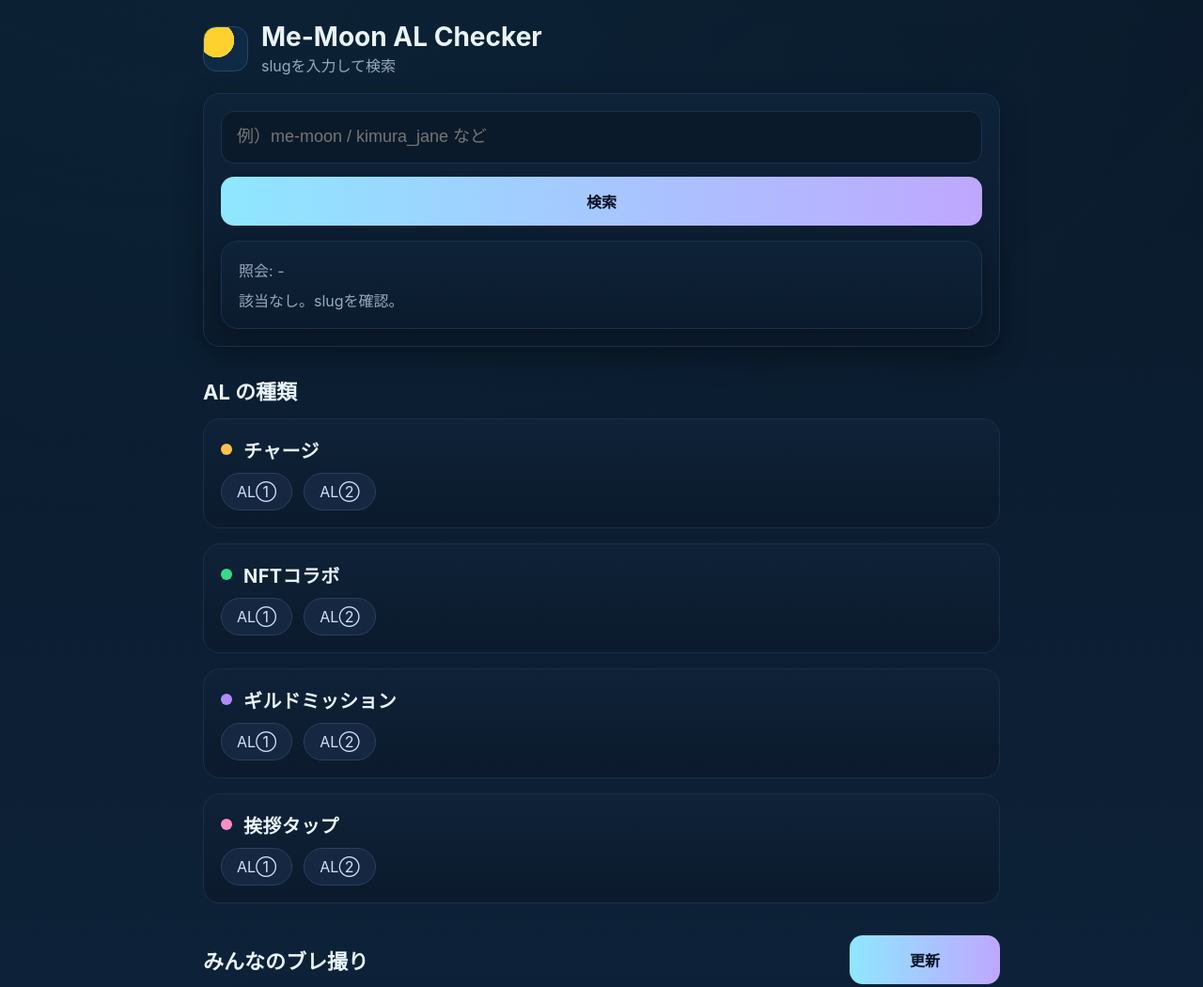
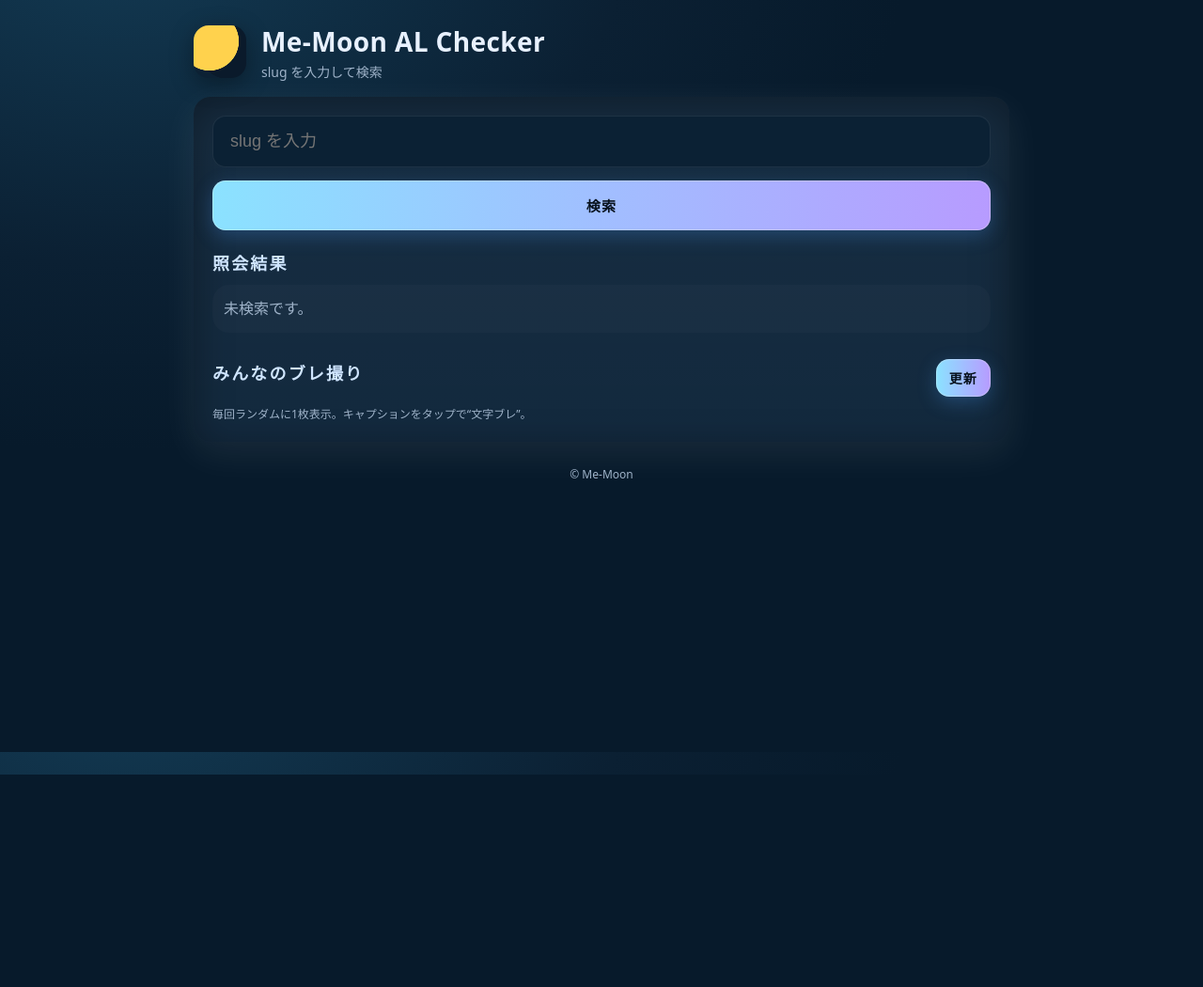
Before and after one commit to kimura-jane/Me-Moon-AL, a plain HTML site: page index.html in a window 1280 px wide. Shown: the top 1050 px of the page at 94% size. After the commit the page ends 824 px from the top, so only its background shows below. Drawn offline with Linux system fonts and the light colour scheme; no server answers.

Commit message:
Update index.html

```diff
--- a/index.html
+++ b/index.html
@@ -1,100 +1,135 @@
 <!doctype html>
 <html lang="ja">
 <head>
-  <meta charset="utf-8">
-  <meta name="viewport" content="width=device-width,initial-scale=1,viewport-fit=cover">
+  <meta charset="utf-8" />
+  <meta name="viewport" content="width=device-width,initial-scale=1,viewport-fit=cover" />
   <title>Me-Moon AL Checker</title>
   <style>
     :root{
-      --bg1:#0a1a2b; --bg2:#0f2641; --panel:#0e2238; --panel2:#0b1b2d;
-      --text:#eaf4ff; --muted:#98a9c0; --chip:#1b2f4a; --chipStroke:#2a405f;
-      --grad1:#8ee7ff; --grad2:#bfa7ff; --ok:#ffc24b; --nft:#33de8b; --guild:#b389ff; --hello:#ff8ec4;
+      --bg:#071a2b;--panel:#0e253a;--card:#122a41;--ink:#e8f1ff;
+      --muted:#9fb3c9;--radius:18px;--radius-sm:14px;--chip:#1a3550;
+      --gradA:#8be2ff;--gradB:#b79bff;--ring:rgba(255,255,255,.08);
     }
     *{box-sizing:border-box}
-    html,body{margin:0;background:radial-gradient(1200px 700px at 20% -10%,#14486633,transparent) , linear-gradient(180deg,var(--bg1),var(--bg2)); color:var(--text); font-family:-apple-system, BlinkMacSystemFont, "Segoe UI", Roboto, "Hiragino Sans", "Noto Sans JP", "Helvetica Neue", Arial, "Apple Color Emoji", "Segoe UI Emoji", "Segoe UI Symbol", sans-serif;}
-    .wrap{max-width:880px;margin:24px auto;padding:0 16px 48px}
-    header{display:flex;gap:14px;align-items:center;margin-bottom:18px}
-    header h1{font-size:28px;line-height:1.1;margin:0}
-    header p{margin:2px 0 0;color:var(--muted)}
-    .card{background:linear-gradient(180deg,var(--panel),var(--panel2)); border:1px solid #1b314f; border-radius:18px; box-shadow:0 10px 30px #00000044; padding:18px}
-    .input{width:100%;background:#0b1a2a;border:1px solid #1a3150;border-radius:14px;color:var(--text);height:56px;padding:0 16px;font-size:18px}
-    .bar{display:flex;flex-direction:column;gap:14px}
-    .btn{height:52px;border:0;border-radius:14px;color:#071221;font-weight:700;font-size:16px;background:linear-gradient(90deg,var(--grad1),var(--grad2));}
-    .btn:active{transform:translateY(1px);opacity:.92}
-    .sectionTitle{font-size:22px;margin:30px 0 14px}
-    /* Result panel */
-    #resultPanel{margin-top:14px}
-    #resultTitle{color:var(--muted);margin:0 0 8px}
-    .chips{display:flex;flex-wrap:wrap;gap:12px}
-    .chip{display:inline-flex;align-items:center;gap:10px;padding:10px 14px;border-radius:14px;background:var(--chip);border:1px solid var(--chipStroke); color:var(--text); box-shadow:inset 0 -2px 0 #00000022}
+    html,body{height:100%}
+    body{
+      margin:0;background:radial-gradient(1200px 800px at 10% -10%,#133b54 0,#0b2033 45%,#071a2b 70%) fixed var(--bg);
+      color:var(--ink);font-family: ui-sans-serif,system-ui,-apple-system,Segoe UI,Roboto,Helvetica,Arial;
+      -webkit-font-smoothing:antialiased;line-height:1.45;
+    }
+    .wrap{max-width:900px;margin:24px auto 80px;padding:0 16px}
+    .hero{display:flex;gap:16px;align-items:center;margin-bottom:16px}
+    .logo{width:56px;height:56px;border-radius:16px;background:
+      radial-gradient(circle at 30% 30%,#ffd24d 0 56%,transparent 57%),
+      radial-gradient(circle at 67% 44%,#0a1a2b 0 66%,transparent 67%),
+      radial-gradient(circle at 74% 58%,#f96ea7 0 22%,transparent 23%),
+      #0c2134;
+      box-shadow:0 6px 24px rgba(0,0,0,.35);
+    }
+    h1{margin:0;font-size:28px;letter-spacing:.4px}
+    .sub{margin:2px 0 0;color:var(--muted);font-size:14px}
+
+    .panel{background:linear-gradient(180deg,rgba(255,255,255,.04),rgba(255,255,255,.02)) var(--panel);
+      border-radius:var(--radius);padding:20px;box-shadow:0 10px 40px rgba(0,0,0,.35) inset,0 12px 40px var(--ring)}
+    .stack{display:flex;flex-direction:column;gap:14px}
+    .input{
+      width:100%;padding:16px 18px;border-radius:14px;background:#0b2134;color:var(--ink);
+      border:1px solid rgba(255,255,255,.08);font-size:18px;outline:none
+    }
+    .btn{
+      appearance:none;border:0;border-radius:14px;padding:16px 18px;color:#08121d;
+      font-weight:800;letter-spacing:.08em;font-size:15px;
+      background:linear-gradient(90deg,var(--gradA),var(--gradB));
+      cursor:pointer;box-shadow:0 6px 20px rgba(79,160,255,.25), inset 0 0 0 1px rgba(255,255,255,.25);
+      transition:transform .04s ease-out
+    }
+    .btn:active{transform:translateY(1px)}
+    .section{margin-top:22px}
+    .section h2{margin:0 0 10px;font-size:18px;letter-spacing:.12em;color:#cfe5ff}
+
+    .result{border-radius:var(--radius);background:rgba(255,255,255,.02);padding:14px 12px}
+    .cards{display:flex;flex-direction:column;gap:14px}
+    .card{
+      background:var(--card);border-radius:16px;padding:16px 14px;position:relative;
+      box-shadow:0 1px 0 rgba(255,255,255,.06) inset, 0 10px 30px rgba(0,0,0,.25)
+    }
+    .row{display:flex;align-items:center;gap:12px;flex-wrap:wrap}
     .dot{width:12px;height:12px;border-radius:50%}
-    /* AL list */
-    .alList{display:grid;gap:16px}
-    .alCard{background:linear-gradient(180deg,#0f2238,#0b1a2c);border:1px solid #1a2e4a;border-radius:18px;padding:18px}
-    .alHead{display:flex;align-items:center;gap:12px;margin-bottom:10px}
-    .alName{font-size:20px;font-weight:700;letter-spacing:.02em}
-    .alChips{display:flex;gap:12px;flex-wrap:wrap}
-    .oval{padding:9px 16px;border-radius:999px;background:#162741;border:1px solid #2a405f;color:#cfe2ff}
-    /* Bure photo */
-    #bureHead{display:flex;align-items:center;justify-content:space-between;margin-top:34px}
-    #refreshBlurBtn{width:160px}
-    #bureCard{margin-top:14px;overflow:hidden;border-radius:20px;background:#0b1726;border:1px solid #1b2f4a}
-    #bureImg{width:100%;display:block;aspect-ratio:4/3;object-fit:cover}
-    #bureCaption{position:relative;display:inline-block;margin:10px 14px;padding:6px 10px;border-radius:10px;background:rgba(9,16,28,.7);backdrop-filter:blur(6px); border:1px solid #2a405f; color:#eaf2ff; font-size:14px}
-    /* glitch text effect */
-    .glitch{animation:gl 600ms steps(12) 1}
-    @keyframes gl{
-      0% { text-shadow: -2px -1px 0 #ff3e, 2px 1px 0 #3ef; transform:translate(0,0) }
-      20%{ text-shadow: 3px 0 0 #ff3e, -3px 0 0 #3ef; transform:translate(-.5px,.5px) }
-      40%{ text-shadow: -4px 0 0 #ff3e, 4px 0 0 #3ef; transform:translate(.4px,-.4px) }
-      60%{ text-shadow: 2px 1px 0 #ff3e, -2px -1px 0 #3ef; transform:translate(-.3px,.3px) }
-      80%{ text-shadow: -3px -1px 0 #ff3e, 3px 1px 0 #3ef; transform:translate(.3px,-.3px) }
-      100%{ text-shadow:none; transform:none }
+    .title{font-size:20px;font-weight:800;letter-spacing:.12em;margin-right:auto}
+
+    .chips{display:flex;gap:10px}
+    .chip{
+      background:var(--chip);color:#d6e7ff;border:1px solid rgba(255,255,255,.15);
+      border-radius:9999px;padding:10px 16px;font-weight:800;letter-spacing:.12em
     }
-    /* helpers */
+    .chip.ok{background:#173f2c;border-color:#3bd188;color:#bafad1}
+    .chip.ng{background:#3a1f2c;border-color:#f37a9b;color:#ffd7e2}
+
     .muted{color:var(--muted)}
-    .space{height:20px}
+    .hidden{display:none}
+
+    /* みんなのブレ撮り */
+    .blur-wrap{margin-top:28px}
+    .blur-head{display:flex;align-items:center;justify-content:space-between;margin-bottom:10px}
+    .hint{font-size:12px;color:var(--muted)}
+    .shot{
+      background:linear-gradient(180deg,rgba(255,255,255,.04),rgba(255,255,255,.02)) var(--card);
+      border-radius:20px;overflow:hidden;box-shadow:0 12px 40px rgba(0,0,0,.35)
+    }
+    .shot img{width:100%;height:auto;display:block}
+    .cap{
+      position:absolute;left:12px;bottom:12px;background:rgba(0,0,0,.42);
+      color:#eef6ff;padding:6px 10px;border-radius:10px;font-size:13px;backdrop-filter:blur(2px)
+    }
+    .cap.motion-blur{
+      text-shadow:
+        0 0 0 currentColor,
+        2px 0 0 rgba(255,255,255,.15),
+        4px 0 0 rgba(255,255,255,.1),
+        6px 0 0 rgba(255,255,255,.06);
+      filter:blur(.2px)
+    }
+    .shot-box{position:relative}
+    footer{margin:26px 0 0;color:var(--muted);font-size:12px;text-align:center}
   </style>
 </head>
 <body>
   <div class="wrap">
-    <header>
-      <div style="width:48px;height:48px;border-radius:14px;background:radial-gradient(circle at 30% 30%,#ffd12e 0 40%,transparent 41%),#0e2a44;border:1px solid #24466f;"></div>
+    <div class="hero">
+      <div class="logo" aria-hidden="true"></div>
       <div>
         <h1>Me-Moon AL Checker</h1>
-        <p>slugを入力して検索</p>
+        <div class="sub">slug を入力して検索</div>
       </div>
-    </header>
+    </div>
 
-    <section class="card">
-      <div class="bar">
-        <input id="slugInput" class="input" autocomplete="off" placeholder="例）me-moon / kimura_jane など">
-        <button id="searchBtn" class="btn" type="button">検索</button>
+    <div class="panel">
+      <div class="stack">
+        <input id="slug" class="input" type="text" inputmode="latin" autocomplete="off" placeholder="slug を入力" />
+        <button id="searchBtn" type="button" class="btn">検索</button>
       </div>
 
-      <div id="resultPanel" class="card" style="margin-top:16px">
-        <p id="resultTitle" class="muted">照会: <span id="q">-</span></p>
-        <div id="resultBody">
-          <div class="muted">該当なし。slugを確認。</div>
+      <div class="section">
+        <h2>照会結果</h2>
+        <div id="resultBox" class="result">
+          <div id="resultMsg" class="muted">未検索です。</div>
+          <div id="cards" class="cards hidden"></div>
         </div>
       </div>
-    </section>
 
-    <h2 class="sectionTitle">AL の種類</h2>
-    <div id="alList" class="alList"></div>
+      <div class="section blur-wrap">
+        <div class="blur-head">
+          <h2>みんなのブレ撮り</h2>
+          <button id="blurRefreshBtn" type="button" class="btn" style="padding:10px 14px;font-size:14px">更新</button>
+        </div>
+        <div id="blurBox" class="shot hidden"></div>
+        <div class="hint">毎回ランダムに1枚表示。キャプションをタップで“文字ブレ”。</div>
+      </div>
+    </div>
 
-    <div id="bureHead">
-      <h2 class="sectionTitle" style="margin:0">みんなのブレ撮り</h2>
-      <button id="refreshBlurBtn" class="btn" type="button">更新</button>
-    </div>
-    <figure id="bureCard" class="card" style="padding:0">
-      <img id="bureImg" alt="">
-      <figcaption id="bureCaption" title="タップで文字ブレ">-</figcaption>
-    </figure>
-
-    <div class="space"></div>
+    <footer>© Me-Moon</footer>
   </div>
 
-  <script src="app.js" defer></script>
+  <script src="app.js?v=26" defer></script>
 </body>
 </html>
```
